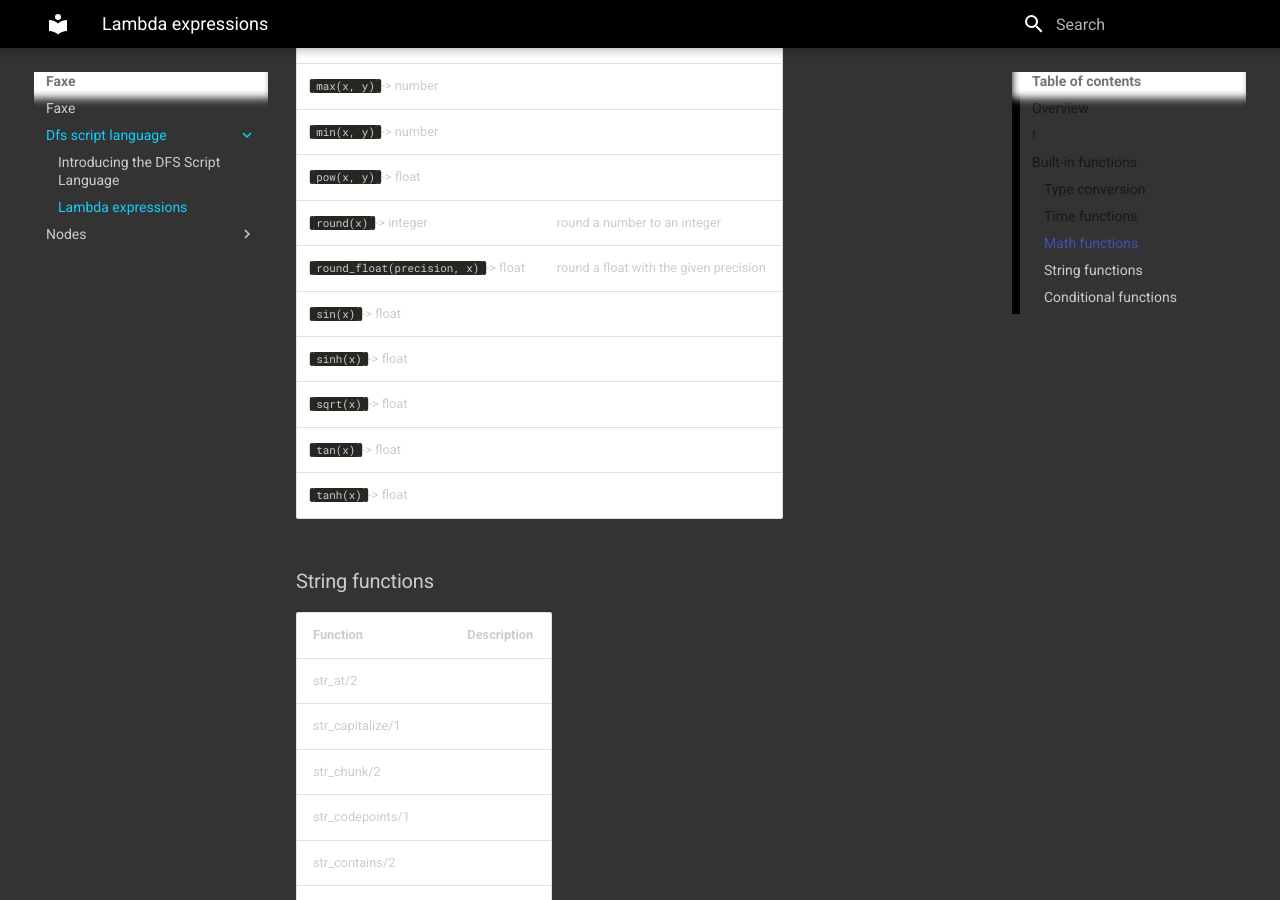
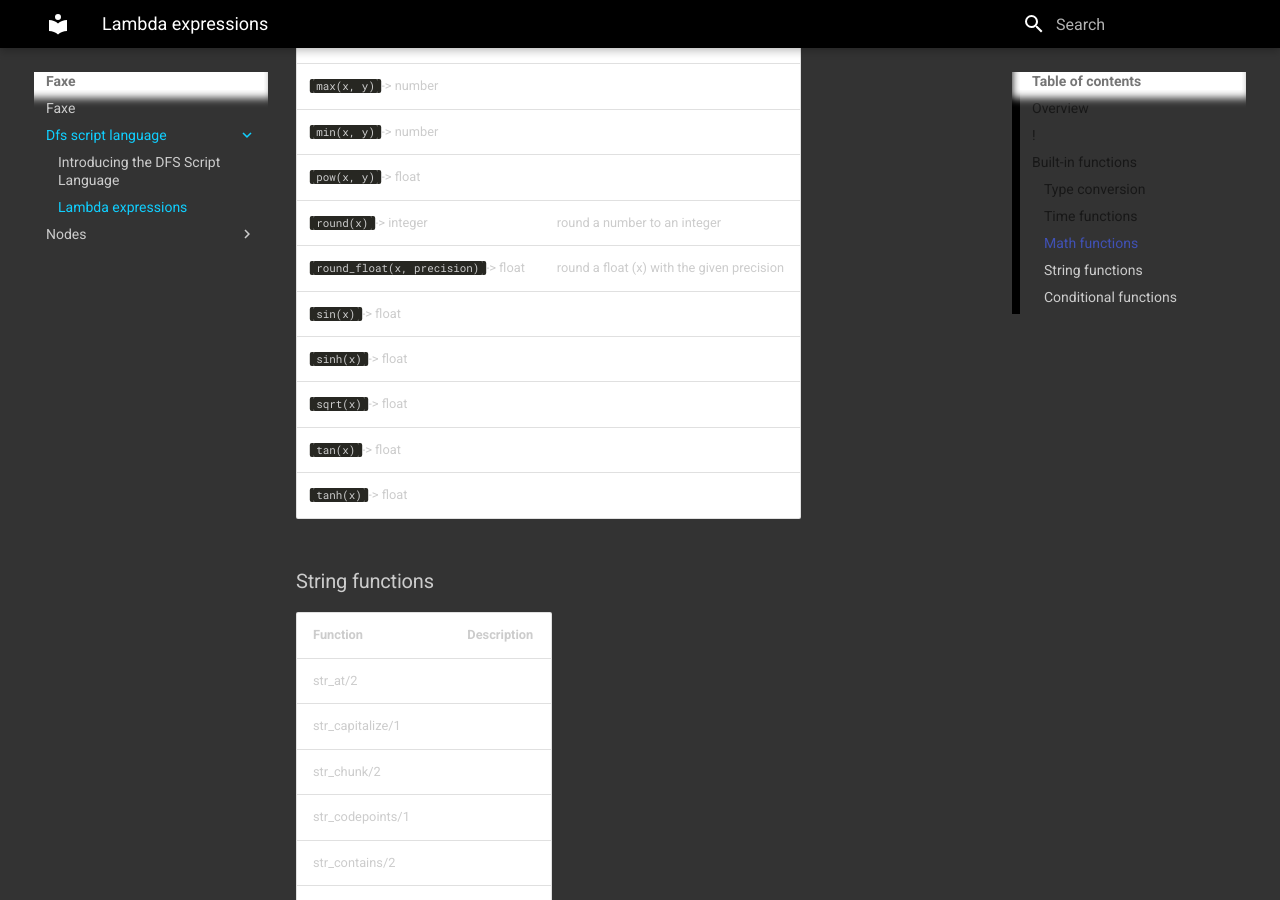
Before and after one commit to heyoka/faxe-docs, an MkDocs documentation site: the page built from docs/dfs_script_language/lambda_expressions.md, in a window 1280 px wide and 900 px high, scrolled down 2999 px. Built offline with MkDocs 1.6.1 and Material for MkDocs 9.7.7, drawn with Linux system fonts in a browser that asks for light colours.

```diff
--- a/docs/dfs_script_language/lambda_expressions.md
+++ b/docs/dfs_script_language/lambda_expressions.md
@@ -97,7 +97,7 @@ Function                    | Description
 `min(x, y)` -> number
 `pow(x, y)` -> float|
 `round(x)` -> integer| round a number to an integer
-`round_float(precision, x)` -> float| round a float with the given precision
+`round_float(x, precision)` -> float| round a float (x) with the given precision
 `sin(x)` -> float|
 `sinh(x)` -> float|
 `sqrt(x)` -> float|
```
Also changed, not shown: site/dfs_script_language/lambda_expressions.html, site/nodes/keep.html, site/nodes/shift.html, site/search/search_index.json, site/sitemap.xml, 1 other file.
